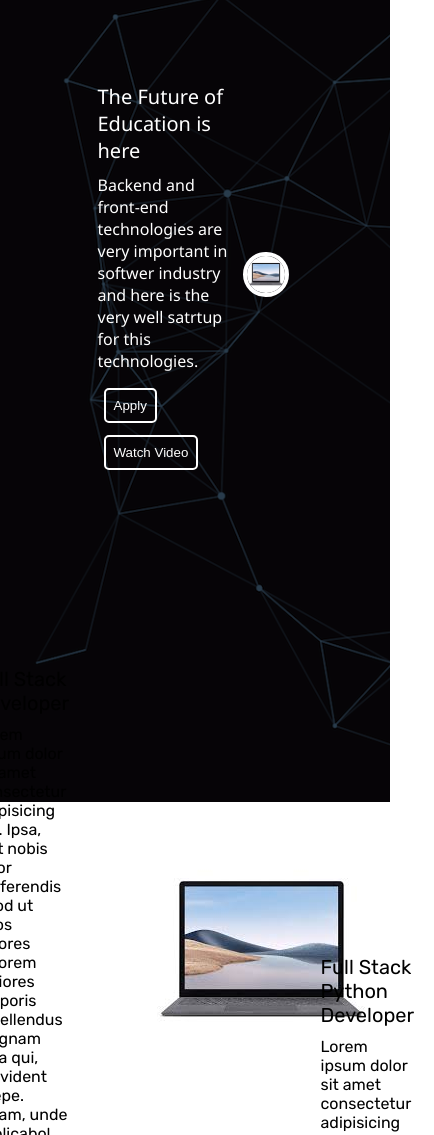
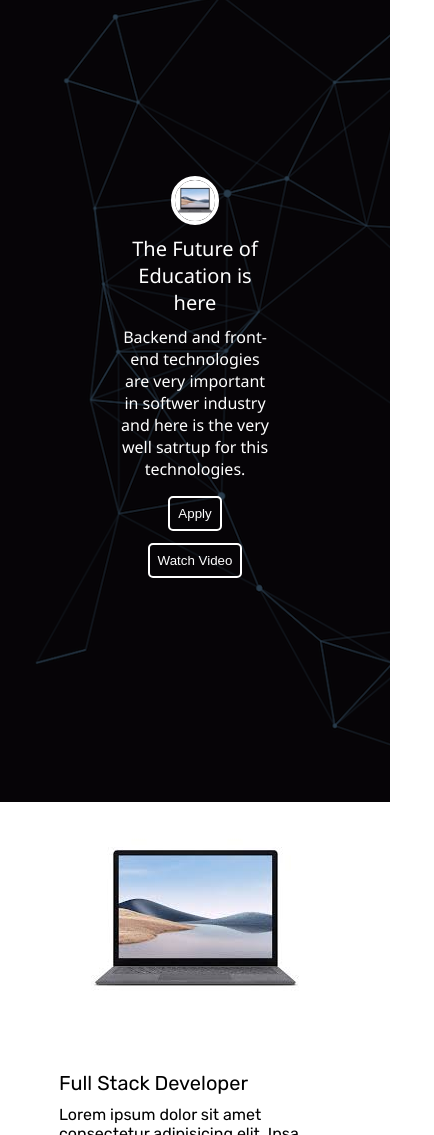
Before and after one commit to Prash1630/myResponsiveWebsiteProject, a plain HTML site: page index.html in a window 390 px wide. Shown: the part 114-1249 px from the top of the page, 434 px wide, since content can reach past the window. Drawn offline with Linux system fonts and the light colour scheme.

Commit message:
Media query updated

```diff
--- a/css/style.css
+++ b/css/style.css
@@ -68,11 +68,11 @@
 
 .firstsection{
     height: 100vh;
+    display: flex;
 }
 
 .firstHalf{
     width: 80%;
-    display: flex;
     flex-direction: column;
     justify-content: center;
 }
@@ -128,7 +128,6 @@
 }
 
 .section{
-    height: 300px;
     display: flex;
     width: 80%;
     margin: auto;
@@ -154,7 +153,7 @@
 }
 
 .form{
-    max-width: 500px;
+    max-width: 60%;
     margin: 42px auto;
 }
 
@@ -204,6 +203,16 @@
     #search{
         width: 70%;
     }
+    .box-main{
+        flex-direction: column-reverse;
+    }
+    .firstHalf{
+        text-align: center;
+    }
+    .section{
+        flex-direction: column-reverse;
+    }
+
     .burger{
         display: block;
     }
```
Also changed, not shown: index.html (line endings or trailing spaces).
